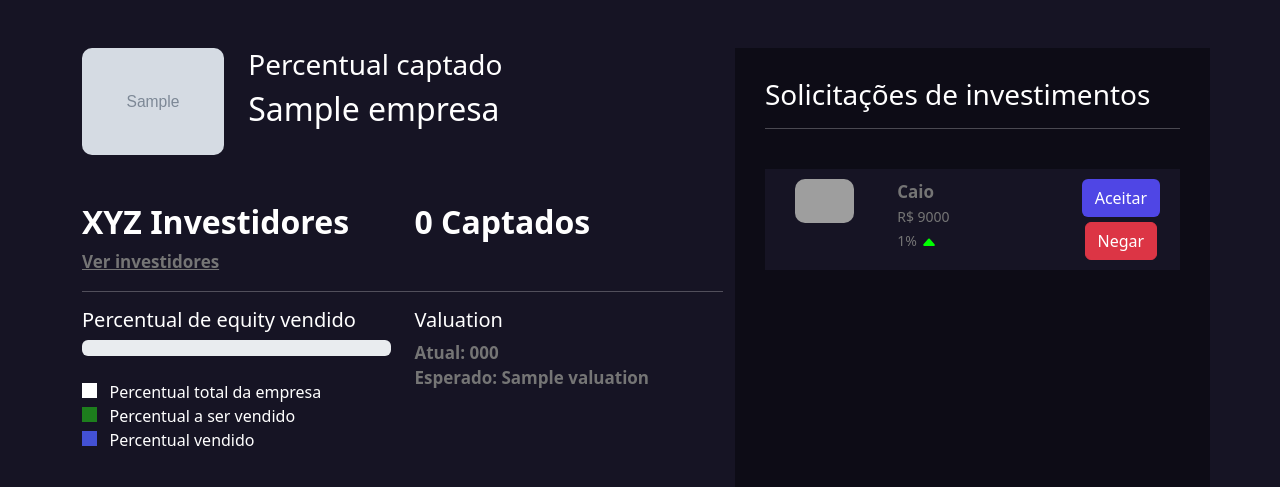
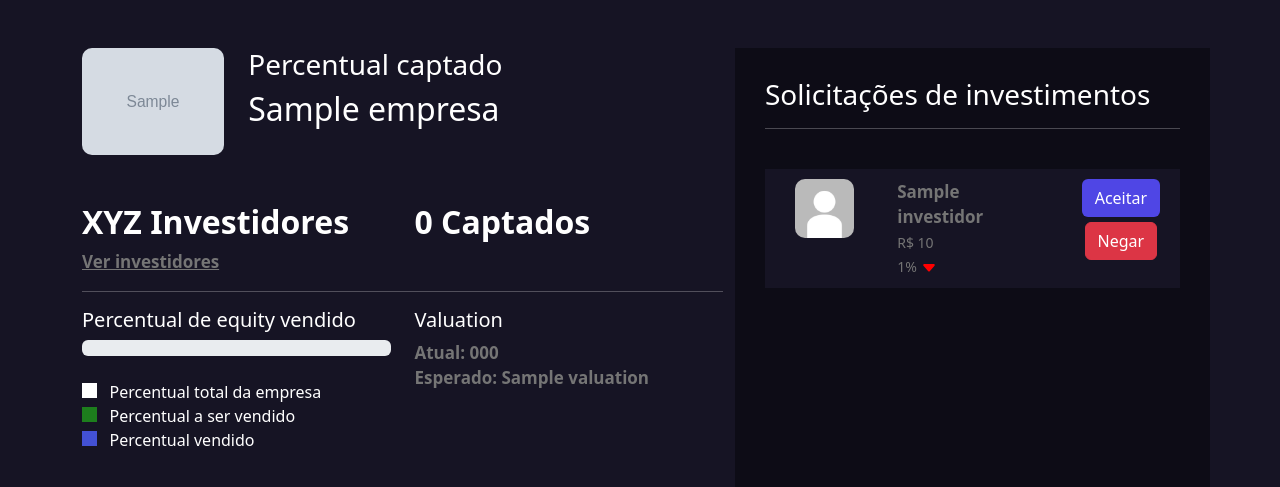
Before and after one commit to daniilomendes/start-se, a Django app: template empresarios/templates/empresa.html in a window 1280 px wide. Shown: the part 56-543 px from the top of the page. Run offline with Django 5.2, Linux system fonts and the light colour scheme; tables that the repository leaves empty hold one stand-in row (values such as "Sample post"); the template is opened without the code that fills it: values that come from a table or form of the project are taken from there, most other values are stand-ins (such as "Sample title", 1, 10 or a date in 2020); grey boxes marked "Sample" are stand-in pictures; parts of the project's set-up code (start-up, migrations or seed data) failed here and were passed over; grey boxes are pictures that could not be loaded.

Commit message:
feat: add viewing proposals on the company page

```diff
--- a/empresarios/templates/empresa.html
+++ b/empresarios/templates/empresa.html
@@ -136,29 +136,27 @@
                 <h3>Solicitações de investimentos</h3>
                 <hr>
                 <br>
-
+                {% for pi in proposta_investimentos_enviada %}
                     <div class="bg-color-dark card-investimento">
                             <div class="row">
                                 <div class="col-md">
                                     <img src="{% static 'geral/img/foto_perfil.webp' %}" class="foto-perfil" alt="">
                                 </div>
                                 <div class="col-md-5" style="text-align: left">
-                                <span class="sub-fonte">Caio</span>
+                                    <span class="sub-fonte">{{pi.investidor}}</span>
                                     <br>
-                                <span class="sub-fonte2">R$ 9000</span>
+                                    <span class="sub-fonte2">R$ {{pi.valor}}</span>
                                     <br>
-                                <span class="sub-fonte2">1%
-
-
+                                    <span class="sub-fonte2">{{pi.percentual}}%
+                                        {% if pi.valuation >= empresa.valuation %}
                                             <svg xmlns="http://www.w3.org/2000/svg" width="16" height="16" fill="currentColor" class="bi bi-caret-up-fill" style="color: #00ff00;" viewBox="0 0 16 16">
                                                 <path d="m7.247 4.86-4.796 5.481c-.566.647-.106 1.659.753 1.659h9.592a1 1 0 0 0 .753-1.659l-4.796-5.48a1 1 0 0 0-1.506 0z"/>
                                             </svg>
-
-                                    <!---    <svg xmlns="http://www.w3.org/2000/svg" width="16" height="16" fill="currentColor" style="color: #ff0000;" class="bi bi-caret-down-fill" viewBox="0 0 16 16">
+                                        {% else %}
+                                            <svg xmlns="http://www.w3.org/2000/svg" width="16" height="16" fill="currentColor" style="color: #ff0000;" class="bi bi-caret-down-fill" viewBox="0 0 16 16">
                                                     <path d="M7.247 11.14 2.451 5.658C1.885 5.013 2.345 4 3.204 4h9.592a1 1 0 0 1 .753 1.659l-4.796 5.48a1 1 0 0 1-1.506 0z"/>
                                             </svg>
-                                    -->
-
+                                        {% endif %}
                                     </span>
                                 </div>
                                 <div class="col-md">
@@ -169,6 +167,7 @@
                             </div>
                     </div>
                     <br>
+                {% endfor %}
 
             </div>
         </div>
--- a/empresarios/views.py
+++ b/empresarios/views.py
@@ -2,6 +2,7 @@ from django.shortcuts import render, redirect
 from .models import Empresas, Documento, Metricas
 from django.contrib import messages
 from django.contrib.messages import constants
+from investidores.models import PropostaInvestimento
 
 def cadastrar_empresa(request):
     if not request.user.is_authenticated:
@@ -72,7 +73,10 @@ def empresa(request, id):
 
     if request.method == "GET":
         documentos = Documento.objects.filter(empresa=empresa)
-        return render(request, 'empresa.html', {'empresa': empresa, "documentos": documentos})
+        propostas_investimentos = PropostaInvestimento.objects.filter(empresa=empresa)
+        proposta_investimentos_enviada = propostas_investimentos.filter(status='PE')
+
+        return render(request, 'empresa.html', {'empresa': empresa, "documentos": documentos, 'proposta_investimentos_enviada': proposta_investimentos_enviada})
 
 def add_doc(request, id):
     empresa = Empresas.objects.get(id=id)
--- a/investidores/models.py
+++ b/investidores/models.py
@@ -19,3 +19,7 @@ class PropostaInvestimento(models.Model):
 
     def __str__(self):
         return str(self.valor)
+
+    @property
+    def valuation(self):
+        return (100 * float(self.valor)) / float(self.percentual)
```
Also changed, not shown: templates/static/geral/img/foto_perfil.webp (added). Lines whose indentation alone changed are shown as unchanged.
